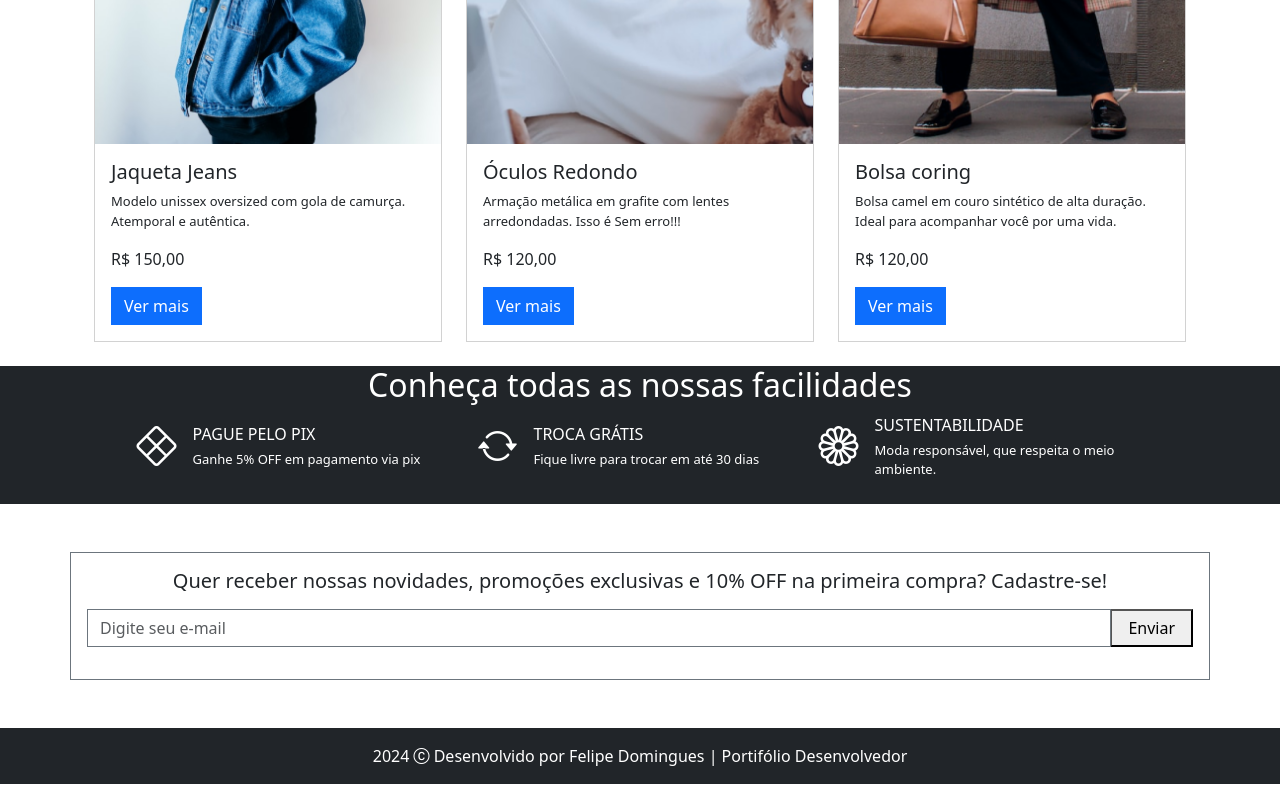
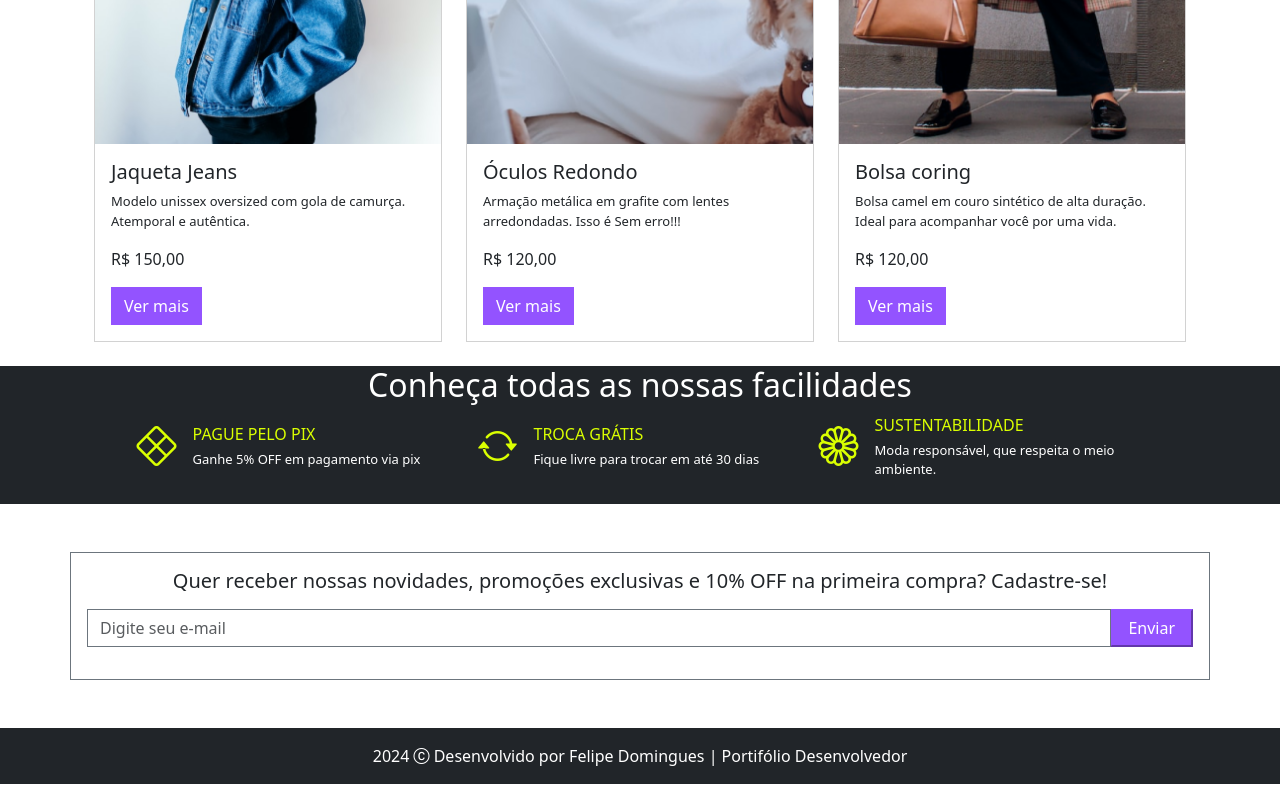
Before and after one commit to Felipedmgs/site_resp_bootstrap, a plain HTML site: page index.html in a window 1280 px wide. Shown: the part 2437-3237 px from the top of the page. Drawn offline with nearby package versions, Linux system fonts and the light colour scheme.

Commit message:
Add files via upload

```diff
--- a/estilo.css
+++ b/estilo.css
@@ -5,3 +5,19 @@
 .divs-facilidades{
     width: 325px;
 }
+
+.custom-text{
+    color: #daff01;
+}
+
+.custom-buttom{
+    background-color: #9353FF !important;
+    color: #ffff;
+    border-color: #9353FF !important;
+}
+
+@media(min-width: 768px) {
+    .div-novidades {
+        width: 696px;
+    }
+}
```
